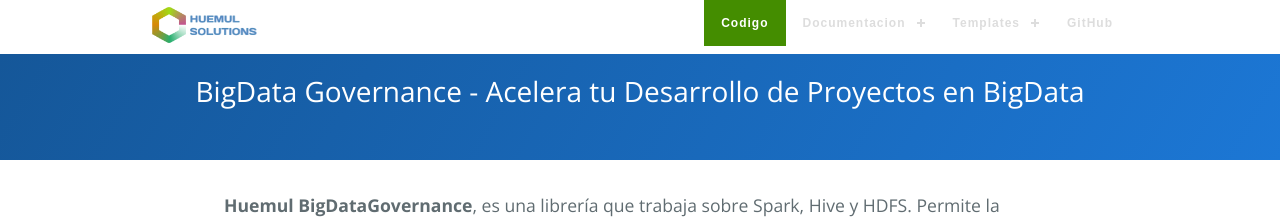
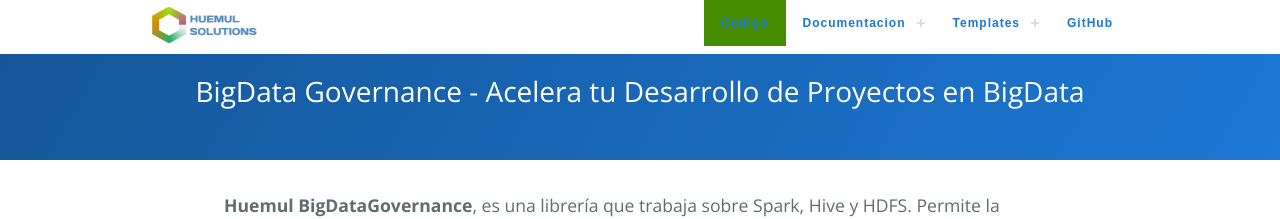
Before and after one commit to Blashhm/blashhm.github.io, a Jekyll site: the page built from index.md, in a window 1280 px wide. Shown: the top 219 px of the page. Built offline with Jekyll 4.4.1, drawn with Linux system fonts in a browser that asks for light colours.

Commit message:
Update responsive.scss

```diff
--- a/_sass/responsive.scss
+++ b/_sass/responsive.scss
@@ -9,8 +9,8 @@ nav{position:relative;width:980px;margin:0 auto;}
 #cssmenu #head-mobile{display:none}
 #cssmenu{font-family:sans-serif;background:#fff}
 #cssmenu > ul > li{float:left}
-#cssmenu > ul > li > a{padding:17px;font-size:12px;letter-spacing:1px;text-decoration:none;color:#ddd;font-weight:700;}
-#cssmenu > ul > li:hover > a,#cssmenu ul li.active a{color:#fff}
+#cssmenu > ul > li > a{padding:17px;font-size:12px;letter-spacing:1px;text-decoration:none;color:#1c77d5;font-weight:700;} /*#ddd*/
+#cssmenu > ul > li:hover > a,#cssmenu ul li.active a{color:#1c77d5} /*#fff*/
 #cssmenu > ul > li:hover,#cssmenu ul li.active:hover,#cssmenu ul li.active,#cssmenu ul li.has-sub.active:hover{background:#448D00!important;-webkit-transition:background .3s ease;-ms-transition:background .3s ease;transition:background .3s ease;}
 #cssmenu > ul > li.has-sub > a{padding-right:30px}
 #cssmenu > ul > li.has-sub > a:after{position:absolute;top:22px;right:11px;width:8px;height:2px;display:block;background:#ddd;content:''}
```
